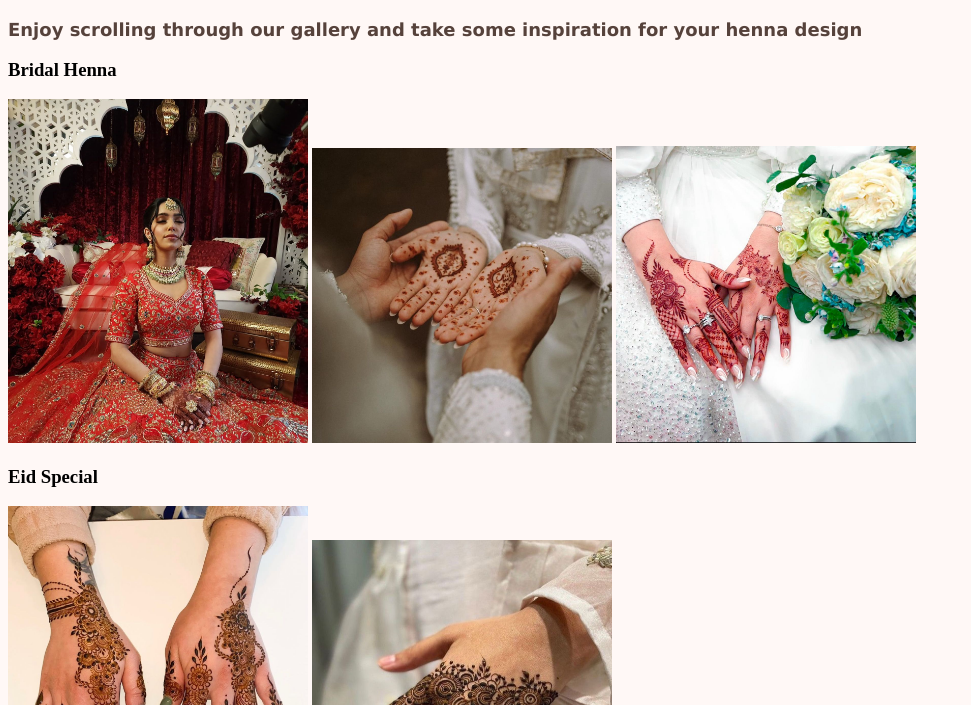
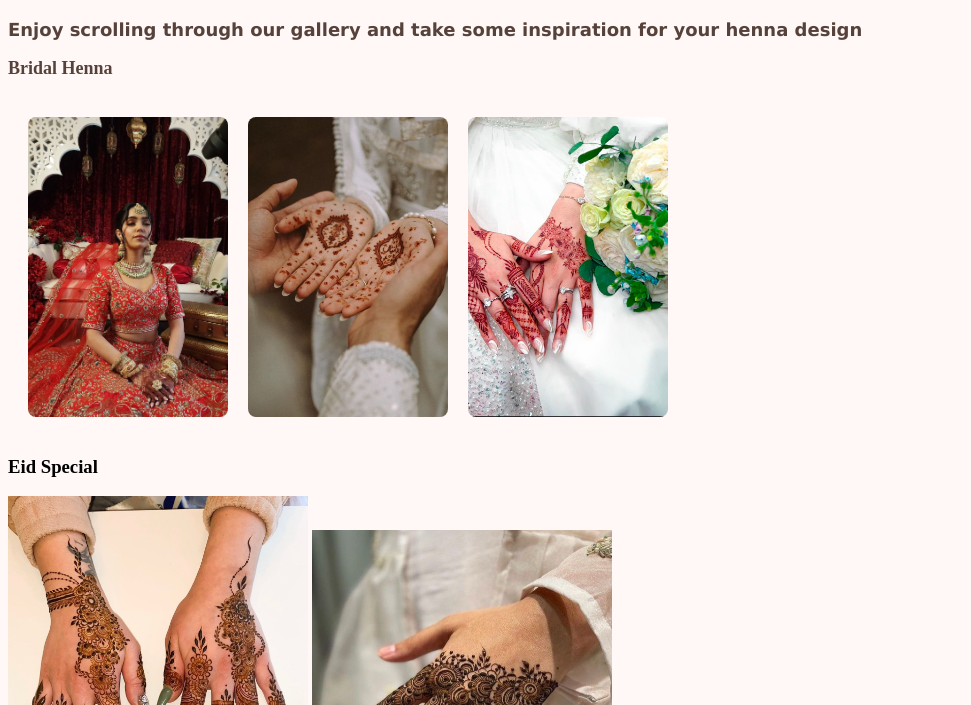
Before and after one commit to Anfal16/Anfal16.github.io, a plain HTML site: page Gallery.html in a window 1280 px wide. Shown: the part 95-800 px from the top of the page, without its empty margins (0-971 px from the left). Drawn offline with Linux system fonts and the light colour scheme.

Commit message:
aligning images

```diff
--- a/Gallery.html
+++ b/Gallery.html
@@ -18,13 +18,13 @@
         <h2>
             <p>Enjoy scrolling through our gallery and take some inspiration for your henna design</p>
         </h2>
-        <h3 .headers > Bridal Henna </h3>
-        <img width="300" alt="Bridal 1"
-        src="bridal henna 1.jpg">
-        <img width="300" alt="Bridal 2"
-        src="bridal henna 2.jpg">
-        <img width="300" alt="Bridal 3"
-        src="henna 1.jpg">
+
+        <h3 class="headers">Bridal Henna</h3>
+        <div class="bridal">
+        <img src="bridal henna 1.jpg" alt="Bridal 1">
+        <img src="bridal henna 2.jpg" alt="Bridal 2">
+        <img src="henna 1.jpg" alt="Bridal 3">
+        </div>
         <h3>Eid Special</h3>
         <img width="300" alt="Eid 1"
         src="eid 1.jpg">
--- a/styles.css
+++ b/styles.css
@@ -54,3 +54,19 @@ h2{
     font-family: 'Lucida Sans', 'Lucida Sans Regular', 'Lucida Grande', 'Lucida Sans Unicode', Geneva, Verdana, sans-serif;
     font-size: large;
 }
+
+.bridal {
+    display: flex;
+    gap: 20px; /* spacing between images */
+    justify-content: left;
+    padding: 20px;
+  }
+
+  /* Styling each image */
+  .bridal img {
+    height: 300px;
+    width: 200px; /* or auto */
+    object-fit: cover;
+    border-radius: 8px;
+    display: block;
+  }
```
